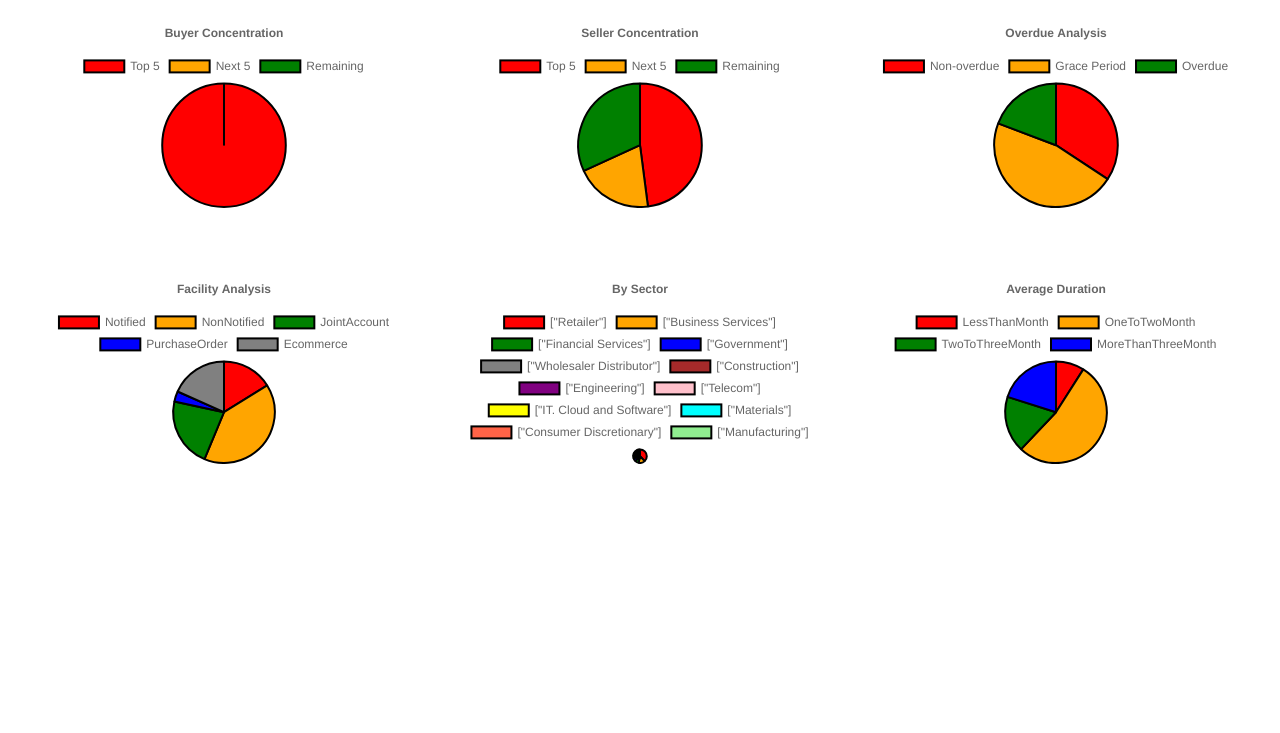
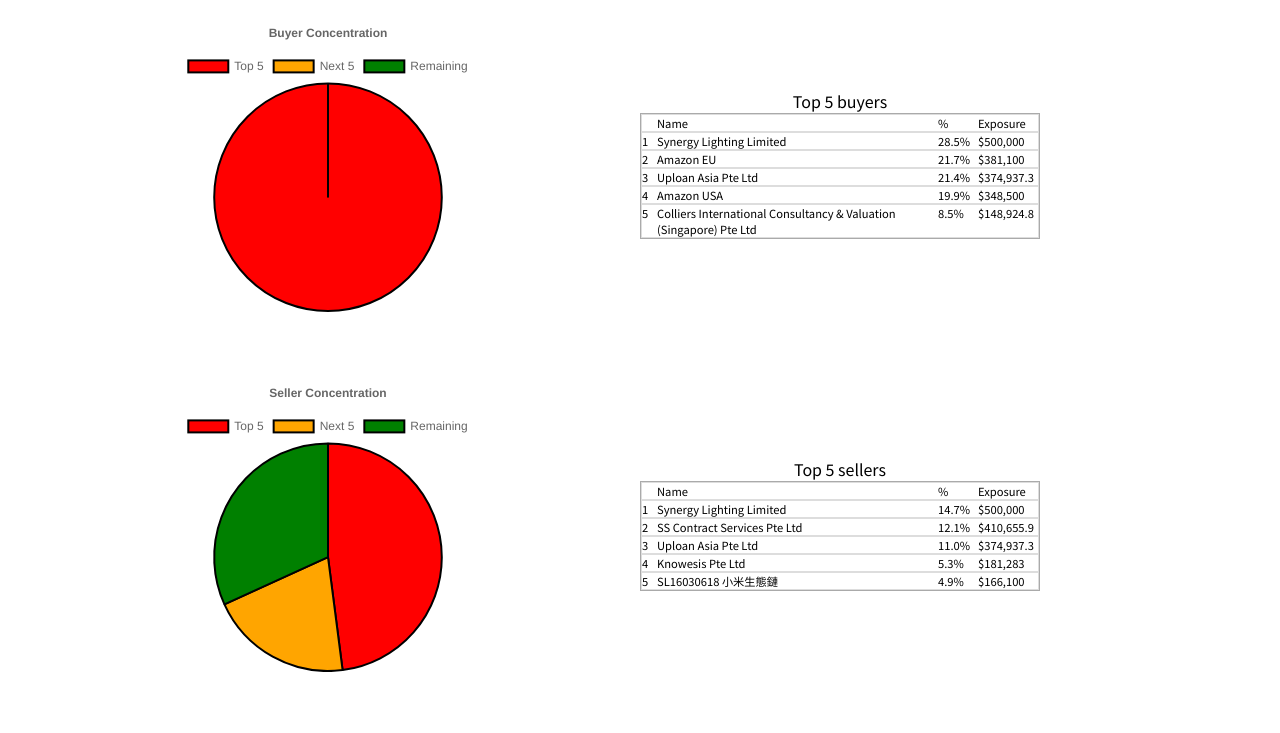
Before and after one commit to screw123/invoice_financing_frontend, a plain HTML site: page index.html in a window 1280 px wide. Shown: the part 78-811 px from the top of the page. Drawn offline with nearby package versions, Linux system fonts and the light colour scheme; no server answers.

Commit message:
Update design and added 2 tables

```diff
--- a/index.html
+++ b/index.html
@@ -15,18 +15,21 @@
 	<body>
 		<div class="main">
 			<div class="header">
-				<h1>Invoice &nbsp; Financing</h1>
+				<h1>Invoice &nbsp; Risk &nbsp; Management</h1>
 			</div>
 			<div class="row">
 				<div class="chart_wrapper">
 					<canvas id="chart_1"></canvas>
 				</div>
+				<div id="table_1"></div>
 				<div class="chart_wrapper">
 					<canvas id="chart_2"></canvas>
 				</div>
+				<div id="table_2"></div>
 				<div class="chart_wrapper">
 					<canvas id="chart_3"></canvas>
 				</div>
+				<div id="table_3"></div>
 				<div class="chart_wrapper">
 					<canvas id="chart_4"></canvas>
 				</div>
--- a/resources/css/styles.css
+++ b/resources/css/styles.css
@@ -16,14 +16,31 @@
 	text-transform: uppercase;
 }
 .row {
-	display: flex;
+	display: grid;
+	grid-template-columns: 1fr 1fr;
 	justify-content: center;
 	align-items: center;
 }
 .chart_wrapper {
-	flex: 1;
 	padding: 2em 1em;
 	width: 100%;
+}
+.tableDiv {
+	display: block;
+	font-size: 0.7rem;
+	max-width: 400px;
+}
+.tableTitle {
+	font-size: 1rem;
+	text-align: center;
+}
+.tableContent {
+	border: 1px solid #aaa;
+}
+.rowDiv {
+	display: grid;
+	grid-template-columns: 15px auto 40px 60px;
+	border: 1px solid #ddd;
 }
 
 /* Mobile Styles */
--- a/resources/js/chart-init.js
+++ b/resources/js/chart-init.js
@@ -40,6 +40,23 @@
 				sellAmountArray.slice(10).reduce((acc, v) => acc + v[1], 0)
 			]
 		},
+		tableTitle: "Top 5 buyers",
+		tablerowgenerator: ({ data, i }) => {
+			const amt = parseFloat(data[i].exp)
+			const totalAmt = data.reduce((acc, v) => acc + parseFloat(v.exp, 10), 0)
+
+			return (
+				"<div class='rowDiv'><div>" +
+				(i + 1) +
+				"</div><div>" +
+				data[i].companyName +
+				"</div><div>" +
+				((amt / totalAmt) * 100).toFixed(1) +
+				"%</div><div>$" +
+				amt.toLocaleString("en-US", { maximumFractionDigits: 1 }) +
+				"</div></div>"
+			)
+		},
 		mockData: [
 			{ companyName: "Synergy Lighting Limited", exp: "500000" },
 			{ companyName: "Amazon EU", exp: "381100" },
@@ -78,6 +95,23 @@
 				sellAmountArray.slice(5, 10).reduce((acc, v) => acc + v[1], 0),
 				sellAmountArray.slice(10).reduce((acc, v) => acc + v[1], 0)
 			]
+		},
+		tableTitle: "Top 5 sellers",
+		tablerowgenerator: ({ data, i }) => {
+			const amt = parseFloat(data[i].exp)
+			const totalAmt = data.reduce((acc, v) => acc + parseFloat(v.exp, 10), 0)
+
+			return (
+				"<div class='rowDiv'><div>" +
+				(i + 1) +
+				"</div><div>" +
+				data[i].companyName +
+				"</div><div>" +
+				((amt / totalAmt) * 100).toFixed(1) +
+				"%</div><div>$" +
+				amt.toLocaleString("en-US", { maximumFractionDigits: 1 }) +
+				"</div></div>"
+			)
 		},
 		mockData: [
 			{ companyName: "Synergy Lighting Limited", exp: "500000" },
@@ -250,9 +284,13 @@
 			type: "get",
 			success: function(response) {
 				updateChart({ data: JSON.parse(response), chartDetail: v, index: i })
+				if (v.tablerowgenerator)
+					updateTable({ data: JSON.parse(response), tableDetail: v, index: i })
 			},
 			error: function() {
 				updateChart({ data: v.mockData, chartDetail: v, index: i })
+				if (v.tablerowgenerator)
+					updateTable({ data: v.mockData, tableDetail: v, index: i })
 			}
 		})
 	})
@@ -284,3 +322,18 @@
 		}
 	})
 }
+
+const updateTable = ({ data, tableDetail, index }) => {
+	const tableId = "table_" + (index + 1)
+	console.log(tableId)
+	let rows = []
+	for (let i = 0; i < (data.length < 5 ? data.length : 5); i++) {
+		rows.push(tableDetail.tablerowgenerator({ data: data, i: i }))
+	}
+	document.getElementById(tableId).innerHTML =
+		"<div class='tableDiv'><div class='tableTitle'>" +
+		tableDetail.tableTitle +
+		"</div><div class='tableContent'><div class='rowDiv'><div></div><div>Name</div><div>%</div><div>Exposure</div></div>" +
+		rows.reduce((acc, v) => acc + v, "") +
+		"</div></div>"
+}
```
